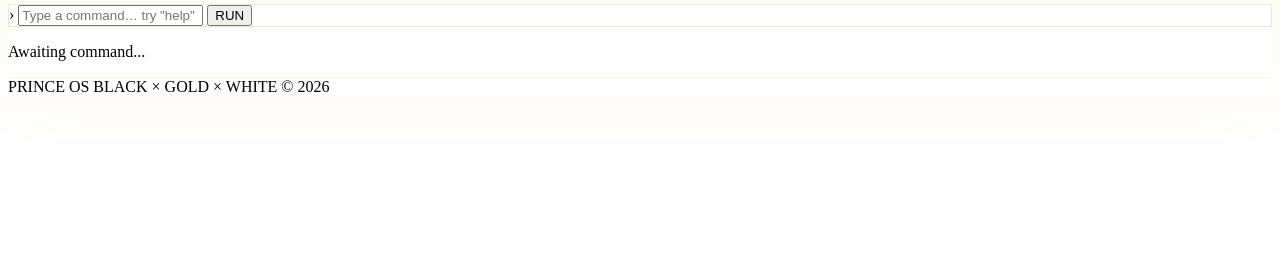
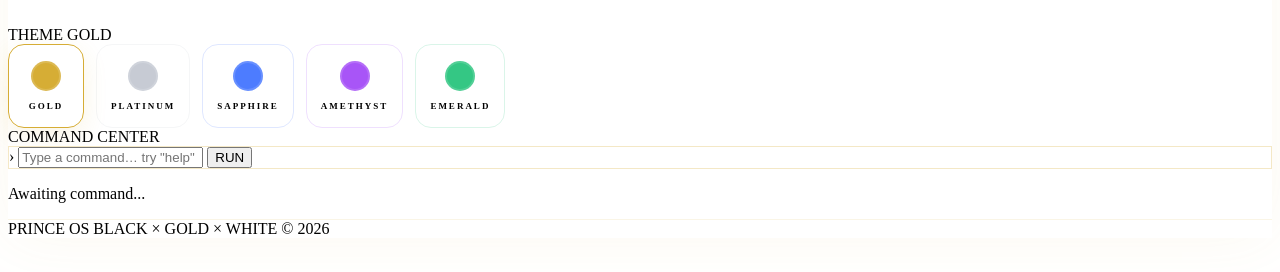
Before and after one commit to princeuntouchable01/Prince-Dashboard, a plain HTML site: page index.html in a window 1280 px wide. Shown: the part 512-784 px from the top of the page. Drawn offline with Linux system fonts and the light colour scheme.

Commit message:
Update index.html

```diff
--- a/index.html
+++ b/index.html
@@ -174,6 +174,45 @@
 
         </section>
 
+        <section class="settings-panel">
+
+            <div class="section-heading">
+                <span>THEME</span>
+                <span class="live-dot" id="themeName">GOLD</span>
+            </div>
+
+            <div class="theme-row">
+
+                <button class="theme-swatch active" data-theme="gold" type="button">
+                    <span class="theme-dot dot-gold"></span>
+                    GOLD
+                </button>
+
+                <button class="theme-swatch" data-theme="platinum" type="button">
+                    <span class="theme-dot dot-platinum"></span>
+                    PLATINUM
+                </button>
+
+                <button class="theme-swatch" data-theme="sapphire" type="button">
+                    <span class="theme-dot dot-sapphire"></span>
+                    SAPPHIRE
+                </button>
+
+                <button class="theme-swatch" data-theme="amethyst" type="button">
+                    <span class="theme-dot dot-amethyst"></span>
+                    AMETHYST
+                </button>
+
+                <button class="theme-swatch" data-theme="emerald" type="button">
+                    <span class="theme-dot dot-emerald"></span>
+                    EMERALD
+                </button>
+
+            </div>
+
+        </section>
+
+
 
         <section class="command-panel">
 
```
